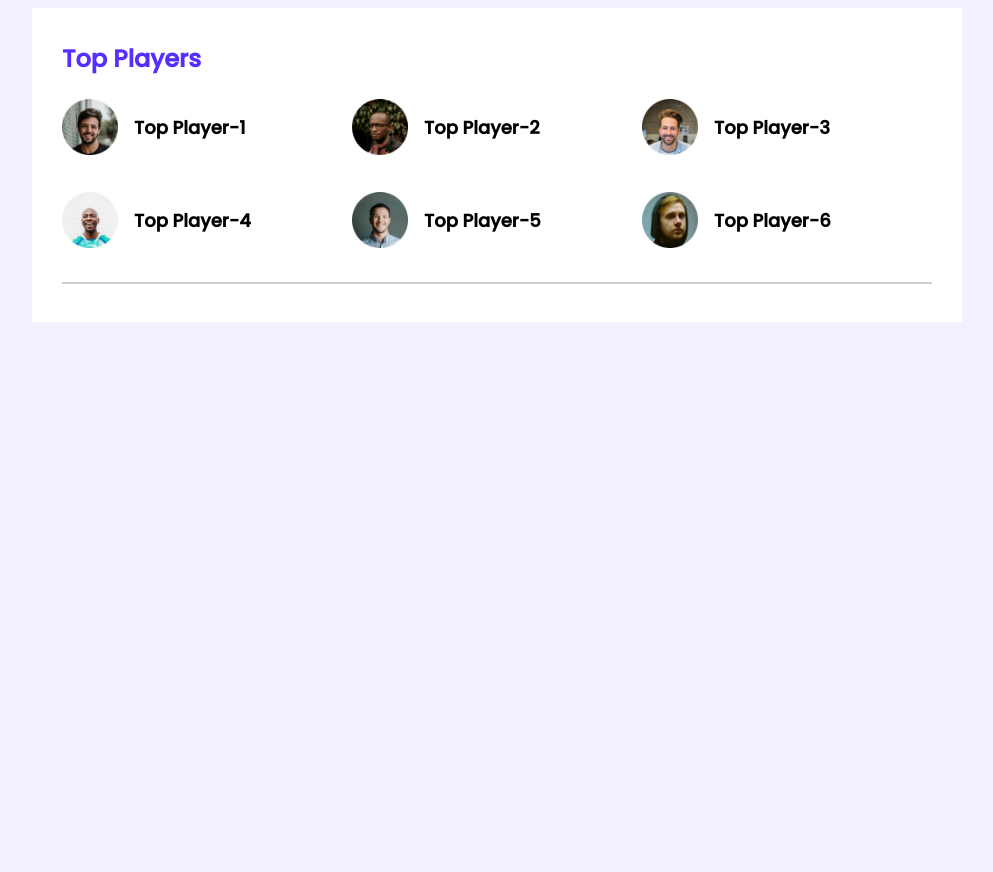
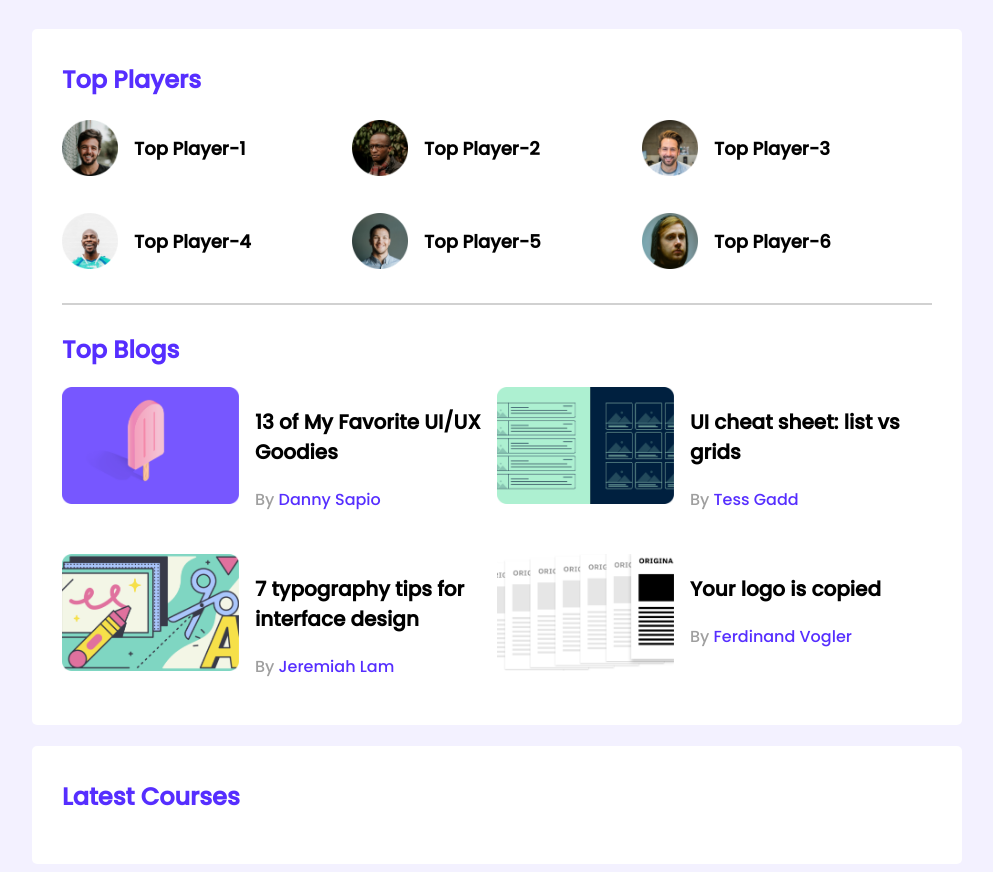
Before and after one commit to osmanshaon/leader-board-css3, a plain HTML site: page index.html in a window 1280 px wide. Shown: the whole page, without its empty margins (143-1136 px from the left). Before the commit the page ends 800 px from the top, so only its background shows below. Drawn offline with Linux system fonts and the light colour scheme.

Commit message:
second commit

```diff
--- a/index.html
+++ b/index.html
@@ -1,5 +1,6 @@
 <!DOCTYPE html>
 <html lang="en">
+
 <head>
 
     <!-- Basic HTML Tags  -->
@@ -13,12 +14,14 @@
     <!-- Stylesheet  -->
     <link rel="stylesheet" href="style.css">
 </head>
+
 <body>
 
     <!-- Header Start  -->
     <header>
         <!-- main  -->
         <main>
+
             <!-- Top Players and Blogs  -->
             <section class="container">
                 <!-- Top Players  -->
@@ -52,13 +55,66 @@
                     </div>
                 </div>
                 <hr>
+
+                <!-- Top Blogs -->
+                <div class="top-blogs">
+                    <h2 class="section-title">Top Blogs</h2>
+                    <div class="blogs">
+
+                        <!-- Blog 1  -->
+                        <article class="blog">
+                            <div class="thumbnail">
+                                <img src="images/blogs/blog-1.png" alt="">
+                            </div>
+                            <div class="blog-info">
+                                <h3 class="blog-title">13 of My Favorite UI/UX Goodies</h3>
+                                <p class="blog-author">By <a href="">Danny Sapio</a></p>
+                            </div>
+                        </article>
+
+                        <!-- Blog 2  -->
+                        <article class="blog">
+                            <div class="thumbnail">
+                                <img src="images/blogs/blog-2.png" alt="">
+                            </div>
+                            <div class="blog-info">
+                                <h3 class="blog-title">UI cheat sheet: list vs grids</h3>
+                                <p class="blog-author">By <a href="">Tess Gadd</a></p>
+                            </div>
+                        </article>
+
+                        <!-- Blog 3  -->
+                        <article class="blog">
+                            <div class="thumbnail">
+                                <img src="images/blogs/blog-3.png" alt="">
+                            </div>
+                            <div class="blog-info">
+                                <h3 class="blog-title">7 typography tips for interface design</h3>
+                                <p class="blog-author">By <a href="">Jeremiah Lam</a></p>
+                            </div>
+                        </article>
+
+                        <!-- Blog 4  -->
+                        <article class="blog">
+                            <div class="thumbnail">
+                                <img src="images/blogs/blog-4.png" alt="">
+                            </div>
+                            <div class="blog-info">
+                                <h3 class="blog-title">Your logo is copied</h3>
+                                <p class="blog-author">By <a href="">Ferdinand Vogler</a></p>
+                            </div>
+                        </article>
+                    </div>
+                </div>
+            </section>
+
+            <!-- Latest Courses  -->
+            <section class="container">
+                <h2 class="section-title">Latest Courses</h2>
             </section>
         </main>
-
     </header>
     <!-- Header End  -->
+</body>
 
-
-
-</body>
 </html>
--- a/style.css
+++ b/style.css
@@ -11,19 +11,23 @@ body{
 
 main{
     display: flex;
-    justify-content: center;
+    /* justify-content: center; */
+    flex-direction: column;
+    align-items: center;
 }
 
 .container{
     background: #FFFFFF;
     width: 870px;
     padding: 30px;
-    /* border-radius: 5px; */
+    margin-top: 21px;
+    border-radius: 5px;
 }
 
 /* hr tag  */
 hr{
     border: 1px solid #D1D1D1;
+    margin-bottom: 27px;
 }
 
 
@@ -62,3 +66,40 @@ hr{
     margin-left: 16px;
     font-size: 18px;
 }
+
+/* Top Blogs Styles  */
+.blogs{
+    display                 : grid;
+    /* grid-template-columns: 1fr 1fr 1fr; */
+    grid-template-columns   : repeat(2, 1fr);
+    grid-row-gap: 26px;
+}
+
+
+.blog{
+    display: flex;
+}
+
+.blog .thumbnail img{
+    width: 177px;
+    height: 117px;
+}
+
+.blog-info{
+    margin-left: 16px;
+}
+
+.blog-title{
+    font-size: 20px;
+}
+
+.blog-author{
+    font-size: 16px;
+    color: #9F9F9F;
+}
+
+.blog-author a{
+    font-size: 16px;
+    color: #562EFF;
+    text-decoration: none;
+}
```
Lines whose indentation alone changed are shown as unchanged.
